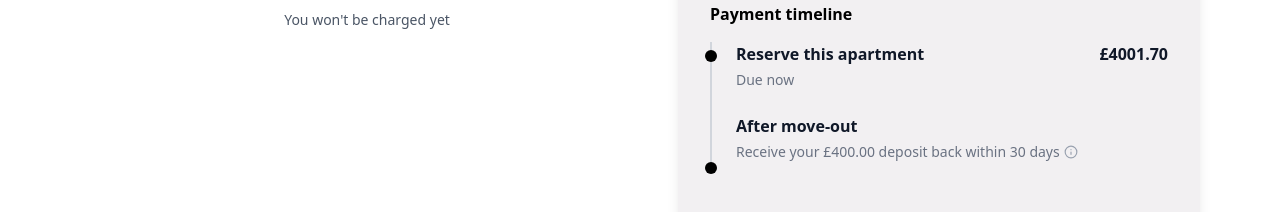
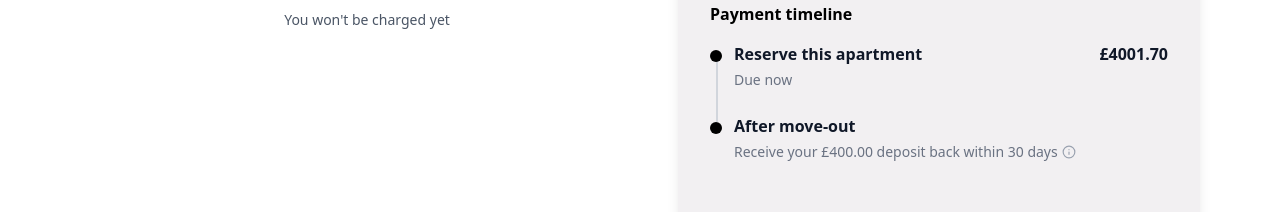
Before and after one commit to TamimOp/Homiq, a Next.js app: page /booking/1 in a window 1280 px wide. Shown: the part 855-1067 px from the top of the page. Built offline with nearby package versions, Linux system fonts and the light colour scheme.

Commit message:
style: refine layout of payment timeline in BookingReview component for improved clarity

```diff
--- a/app/booking/[id]/page.tsx
+++ b/app/booking/[id]/page.tsx
@@ -803,10 +803,13 @@ export default function BookingReview() {
             {/* Timeline */}
             <div className="flex-1">
               <h3 className="font-semibold mb-4 text-base">Payment timeline</h3>
-              <div className="space-y-6 border-l-2 border-gray-300 pl-6 relative">
+              <div className="space-y-6 relative">
+                {/* Vertical line connecting the dots */}
+                <div className="absolute left-[6px] top-[10px] w-0.5 h-[70px] bg-gray-300"></div>
+
                 {/* Dot 1 */}
-                <div className="absolute w-3 h-3 bg-black rounded-full left-[-7px] top-2" />
-                <div className="flex justify-between items-start">
+                <div className="absolute w-3 h-3 bg-black rounded-full left-0 top-2" />
+                <div className="flex justify-between items-start pl-6">
                   <div>
                     <p className="font-semibold text-base text-gray-900">
                       Reserve this apartment
@@ -817,8 +820,8 @@ export default function BookingReview() {
                 </div>
 
                 {/* Dot 2 */}
-                <div className="absolute w-3 h-3 bg-black rounded-full left-[-7px] top-[120px]" />
-                <div className="flex justify-between items-start">
+                <div className="absolute w-3 h-3 bg-black rounded-full left-0 top-[80px]" />
+                <div className="flex justify-between items-start pl-6">
                   <div>
                     <p className="font-semibold text-base text-gray-900">
                       After move-out
```
